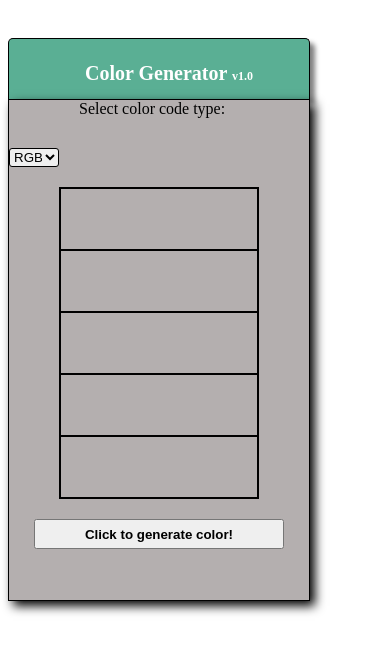
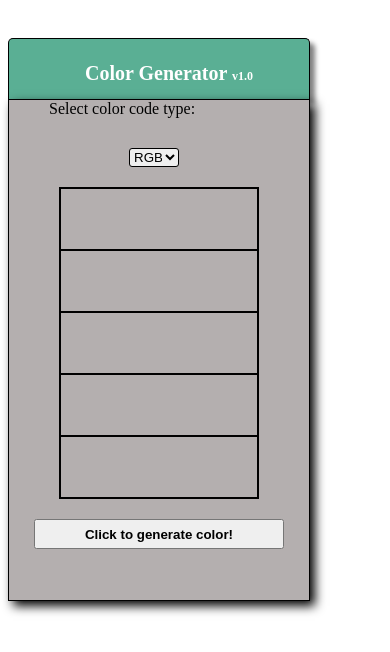
Before and after one commit to princeofgod/task1, a plain HTML site: page index.html in a window 390 px wide. Drawn offline with Linux system fonts and the light colour scheme.

Commit message:
Update style.css

```diff
--- a/style.css
+++ b/style.css
@@ -113,7 +113,9 @@ button:hover{
   }
   .option{
     text-align: left;
+    margin-left:auto;
     width:250px;
+    margin-left:40px;
     /* display:inline;
     margin:0 70px; */
   }
@@ -123,7 +125,7 @@ button:hover{
     /*float:right;*/
     border-radius:3px;
     width:50px;
-    margin-right: 50px;
+    margin-left:120px;
     /*padding:10px 20px 10px 0;*/
   }
 /* -----------------------HEADING--------------------------- */
```
